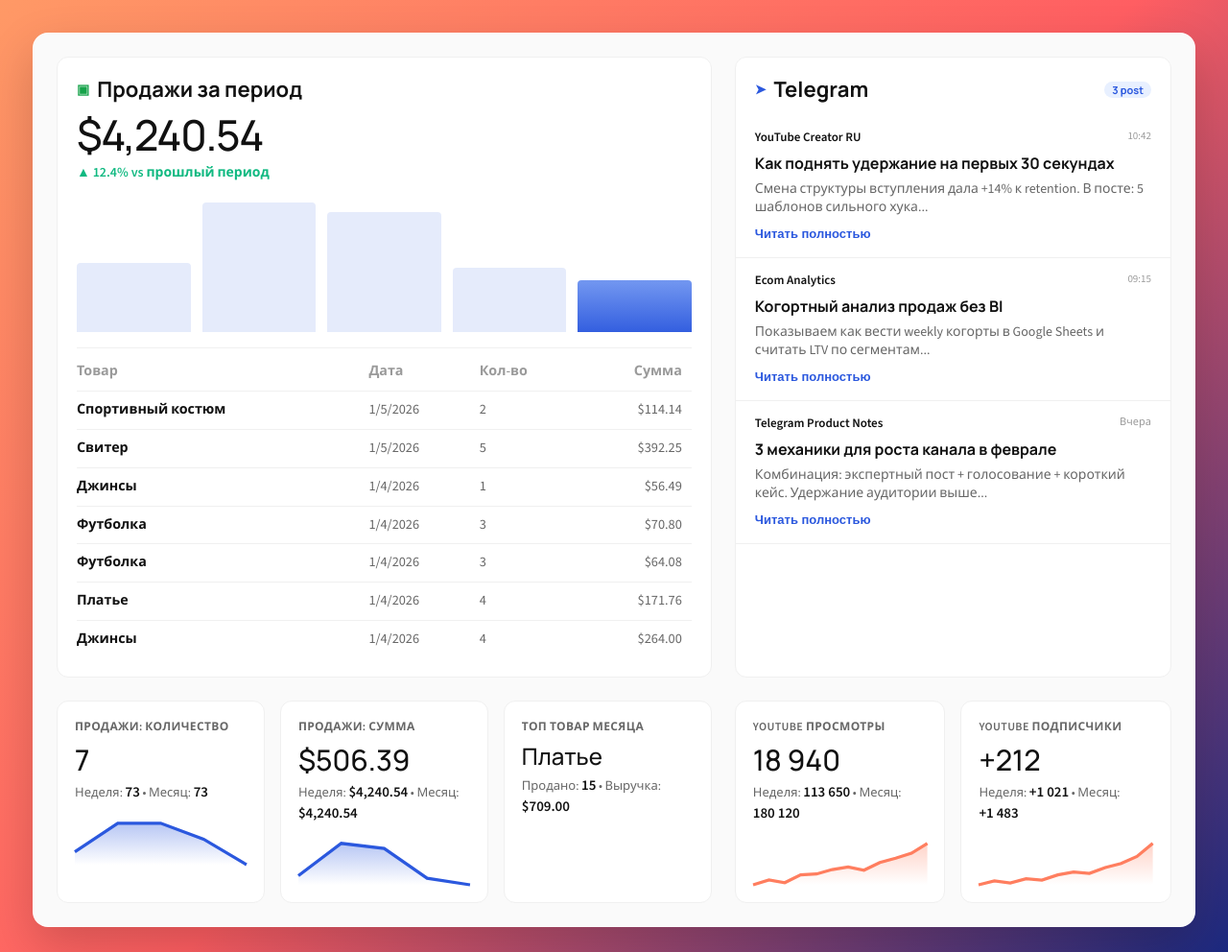
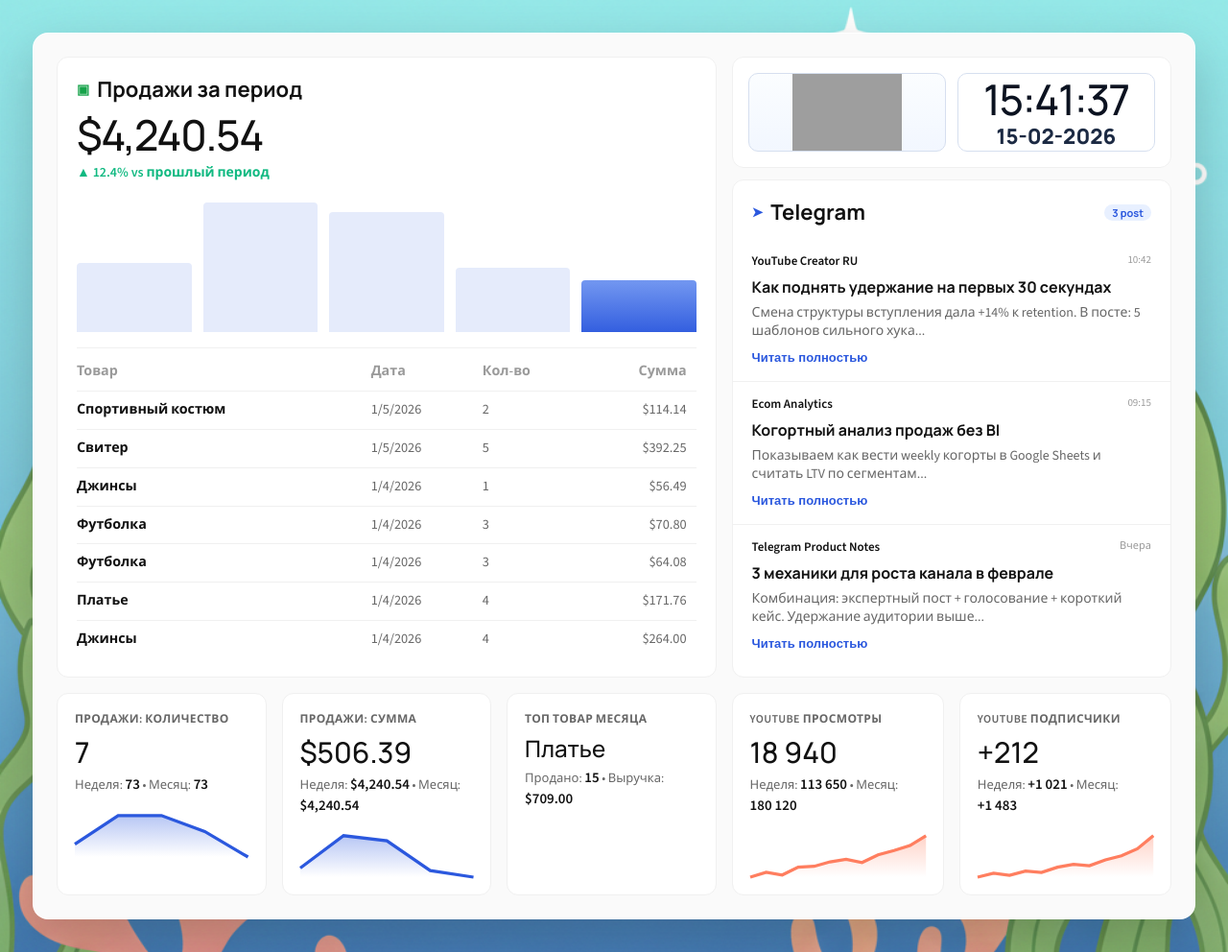
Before and after one commit to StarFish022/AI-02-01-dashboard, a plain HTML site: page index.html in a window 1280 px wide. Shown: the top 992 px of the page at 96% size. Drawn offline with nearby package versions, Linux system fonts and the light colour scheme; grey boxes are pictures that could not be loaded.

Commit message:
Refactor code structure for improved readability and maintainability

```diff
--- a/index.html
+++ b/index.html
@@ -4,6 +4,7 @@
     <meta charset="UTF-8" />
     <meta name="viewport" content="width=device-width, initial-scale=1.0" />
     <title>Dashboard</title>
+    <link rel="icon" type="image/png" href="./templates/logo-starfish-favicon.png" />
     <link rel="preconnect" href="https://fonts.googleapis.com" />
     <link rel="preconnect" href="https://fonts.gstatic.com" crossorigin />
     <link
@@ -68,6 +69,20 @@
           </article>
         </section>
 
+        <section class="section-right-stack" aria-label="Служебная панель и Telegram">
+          <section class="card section-utility">
+            <div class="utility-split">
+              <button class="utility-refresh-button" type="button" aria-label="Обновить данные о продажах">
+                <img src="./templates/logo-starfish-refresh-02.png" alt="logo-starfish-refresh-02" class="utility-logo-image" />
+              </button>
+
+              <div class="utility-datetime">
+                <p class="utility-time" id="utilityTime">00:00:00</p>
+                <p class="utility-date" id="utilityDate">01-january-2026</p>
+              </div>
+            </div>
+          </section>
+
           <section class="card section-telegram">
             <h2>
               <span class="section-icon telegram-icon">➤</span>
@@ -75,6 +90,7 @@
               <span class="badge">3 post</span>
             </h2>
             <div class="chat-list" id="telegramList"></div>
+          </section>
         </section>
 
         <section class="section-youtube-metrics" aria-label="Метрики YouTube">
--- a/script.js
+++ b/script.js
@@ -268,8 +268,49 @@
   });
 }
 
+function renderUtilityDateTime() {
+  const dateNode = document.getElementById("utilityDate");
+  const timeNode = document.getElementById("utilityTime");
+  if (!dateNode || !timeNode) return;
+
+  const update = () => {
+    const now = new Date();
+    const day = String(now.getDate()).padStart(2, "0");
+    const month = String(now.getMonth() + 1).padStart(2, "0");
+    const year = now.getFullYear();
+    dateNode.textContent = `${day}-${month}-${year}`;
+    timeNode.textContent = now.toLocaleTimeString("ru-RU", {
+      hour: "2-digit",
+      minute: "2-digit",
+      second: "2-digit",
+    });
+  };
+
+  update();
+  setInterval(update, 1000);
+}
+
+function syncRightColumnHeight() {
+  const salesPanel = document.querySelector(".section-main");
+  const rightStack = document.querySelector(".section-right-stack");
+  const utilityPanel = document.querySelector(".section-utility");
+  const telegramPanel = document.querySelector(".section-telegram");
+  if (!salesPanel || !rightStack || !utilityPanel || !telegramPanel) return;
+
+  const totalHeight = Math.round(salesPanel.getBoundingClientRect().height);
+  rightStack.style.height = `${totalHeight}px`;
+
+  const gap = parseFloat(getComputedStyle(rightStack).rowGap || "0");
+  const utilityHeight = Math.round(utilityPanel.getBoundingClientRect().height);
+  const telegramHeight = Math.max(180, totalHeight - utilityHeight - gap);
+  telegramPanel.style.height = `${telegramHeight}px`;
+}
+
 const dayData = getSalesByDay(salesRows);
 renderSalesCard(dayData);
 renderSalesTable([...salesRows].reverse());
 renderMetrics(dayData);
 renderTelegramPosts();
+renderUtilityDateTime();
+syncRightColumnHeight();
+window.addEventListener("resize", syncRightColumnHeight);
--- a/styles.css
+++ b/styles.css
@@ -25,7 +25,11 @@
   display: flex;
   align-items: stretch;
   justify-content: center;
-  background: linear-gradient(135deg, #ff9966 0%, #ff5e62 52%, #1a2980 100%);
+  background-color: #5aa6d6;
+  background-image: url("./templates/backgound.png");
+  background-position: center;
+  background-size: cover;
+  background-repeat: no-repeat;
   color: var(--text-main);
   font-family: "Source Sans 3", "Segoe UI", sans-serif;
   line-height: 1.45;
@@ -72,10 +76,11 @@
   flex: 1;
   display: grid;
   grid-template-columns: 3fr 2fr;
-  grid-template-rows: auto auto;
-  gap: 24px;
+  grid-template-rows: min-content min-content;
+  gap: 16px;
   padding: 24px;
   background: #fafafa;
+  align-items: start;
 }
 
 .card {
@@ -103,6 +108,91 @@
   grid-column: 1 / 2;
   grid-row: 1 / 2;
   padding: 20px;
+  align-self: start;
+}
+
+.section-right-stack {
+  grid-column: 2 / 3;
+  grid-row: 1 / 2;
+  display: grid;
+  grid-template-rows: auto minmax(0, 1fr);
+  gap: 12px;
+  min-height: 0;
+  align-self: start;
+}
+
+.section-utility {
+  padding: 16px;
+  min-height: 0;
+}
+
+.utility-split {
+  height: 100%;
+  display: grid;
+  grid-template-columns: 1fr 1fr;
+  gap: 12px;
+  align-items: start;
+}
+
+.utility-refresh-button {
+  border: 1px solid #d6dfef;
+  background: linear-gradient(180deg, #fbfdff 0%, #f2f7ff 100%);
+  border-radius: 10px;
+  display: flex;
+  align-items: center;
+  justify-content: center;
+  cursor: pointer;
+  padding: 2px;
+  transition: border-color 0.18s ease, box-shadow 0.18s ease, transform 0.18s ease;
+  overflow: hidden;
+  aspect-ratio: 2.5 / 1;
+}
+
+.utility-refresh-button:hover {
+  border-color: #bccbe5;
+  box-shadow: 0 8px 18px rgba(43, 88, 222, 0.12);
+  transform: translateY(-1px);
+}
+
+.utility-logo-image {
+  width: 112%;
+  height: 112%;
+  object-fit: contain;
+}
+
+.utility-datetime {
+  border: 1px solid #d6dfef;
+  border-radius: 10px;
+  background: #ffffff;
+  padding: 8px 10px;
+  display: flex;
+  flex-direction: column;
+  justify-content: center;
+  align-items: center;
+  text-align: center;
+  overflow: hidden;
+  aspect-ratio: 2.5 / 1;
+}
+
+.utility-time {
+  margin: 0;
+  font-family: "Manrope", "Segoe UI", sans-serif;
+  font-size: 44px;
+  line-height: 1;
+  letter-spacing: -0.03em;
+  color: #0b1220;
+  white-space: nowrap;
+}
+
+.utility-date {
+  margin: 6px 0 0;
+  font-family: "Manrope", "Segoe UI", sans-serif;
+  font-size: 22px;
+  line-height: 1;
+  font-weight: 800;
+  color: #1c2a43;
+  text-transform: lowercase;
+  white-space: nowrap;
 }
 
 .section-icon {
@@ -272,13 +362,11 @@
 }
 
 .section-telegram {
-  grid-column: 2 / 3;
-  grid-row: 1 / 2;
   display: flex;
   flex-direction: column;
   min-height: 0;
-  align-self: stretch;
   padding: 20px;
+  overflow: hidden;
 }
 
 .badge {
@@ -420,6 +508,7 @@
   }
 
   .section-main,
+  .section-right-stack,
   .section-sales-metrics,
   .section-youtube-metrics,
   .section-telegram {
@@ -427,8 +516,26 @@
     grid-row: auto;
   }
 
-  .section-telegram {
-    min-height: 0;
+  .section-right-stack {
+    grid-template-rows: auto auto;
+    gap: 12px;
+  }
+
+  .utility-split {
+    grid-template-columns: 1fr;
+  }
+
+  .utility-refresh-button,
+  .utility-datetime {
+    aspect-ratio: auto;
+  }
+
+  .utility-time {
+    font-size: 36px;
+  }
+
+  .utility-date {
+    font-size: 18px;
   }
 }
 
@@ -439,6 +546,14 @@
 
   .headline-amount {
     font-size: 36px;
+  }
+
+  .utility-time {
+    font-size: 30px;
+  }
+
+  .utility-date {
+    font-size: 15px;
   }
 
   h2 {
```
Also changed, not shown: templates/backgound.png (added), templates/logo-starfish-favicon-1.png (added), templates/logo-starfish-favicon.png (added), 3 other files. Lines whose indentation alone changed are shown as unchanged.
